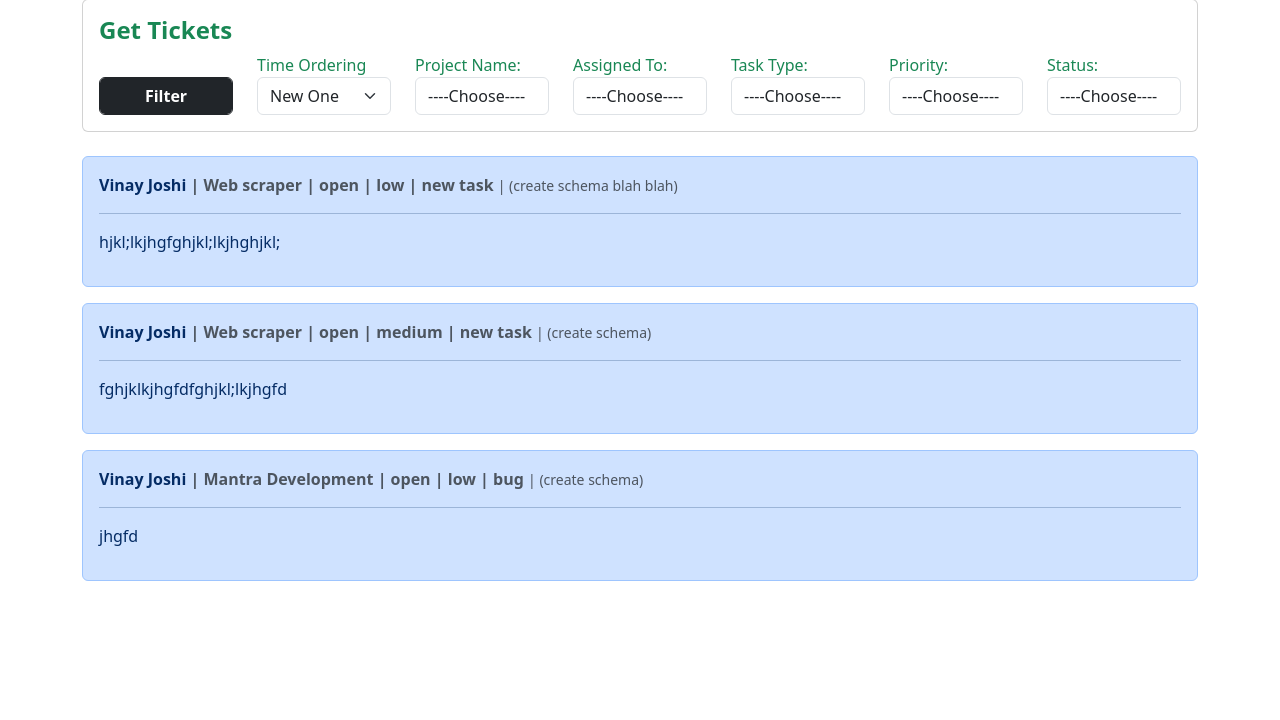
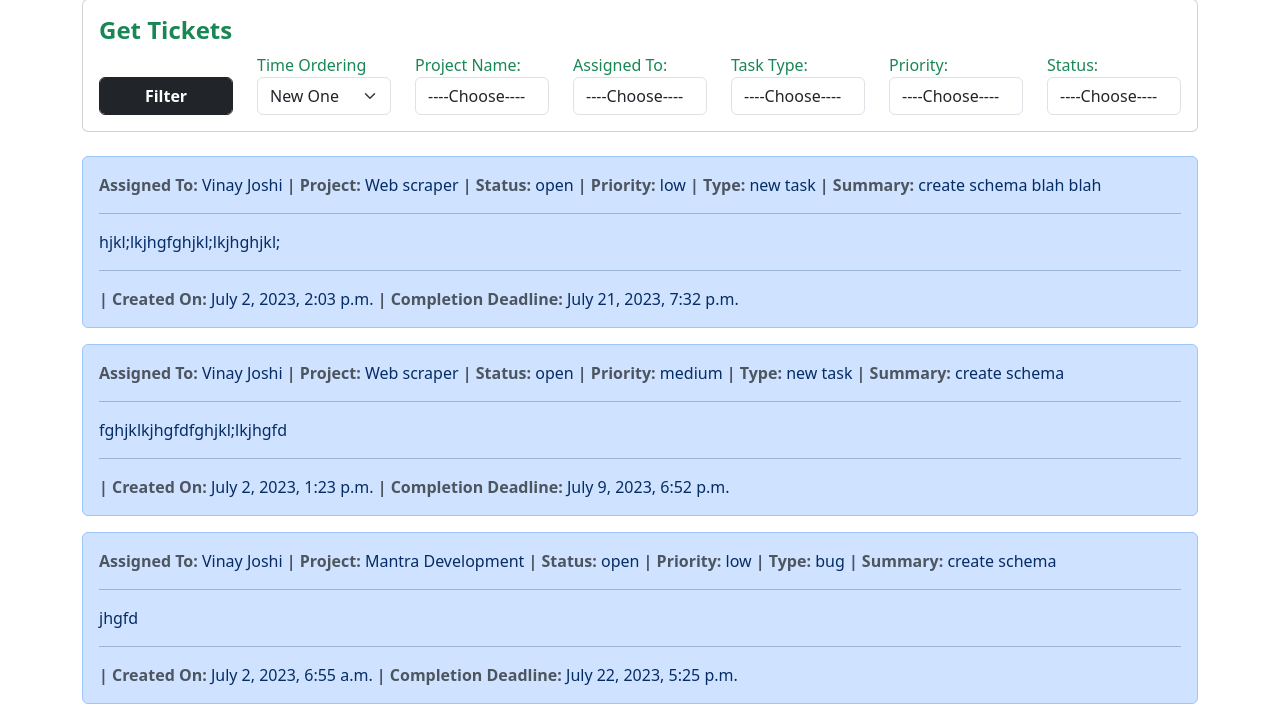
Before and after one commit to vinaycchndra/xIRA, a Django app: page /ticket/manage/ in a window 1280 px wide. Shown: the part 86-806 px from the top of the page. Before the commit the page ends 667 px from the top, so only its background shows below. Run offline with Django 4.2, Linux system fonts and the light colour scheme; a user stored in the database is signed in; data comes from the database, SQL or seed files in the repository.

Commit message:
changed some style of the manage ticket page

```diff
--- a/accounts/models.py
+++ b/accounts/models.py
@@ -1,6 +1,5 @@
 from django.db import models
 from django.contrib.auth.models import AbstractBaseUser, BaseUserManager
-
 
 
 class MyAccountManager(BaseUserManager):
--- a/templates/manage_ticket.html
+++ b/templates/manage_ticket.html
@@ -82,14 +82,28 @@
 <div class="container mt-4">
 	{% for task in tasks %}
 	<div class="alert alert-primary" role="alert">
-	 <strong>{{task.assignee}}</strong>
-	 <strong class="text-muted">| {{task.project}}</strong>
-	 <strong class="text-muted">| {{task.status}}</strong>
-	 <strong class="text-muted">| {{task.priority}}</strong>
-	 <strong class="text-muted">| {{task.task_type}}</strong>
-	 <small class="text-muted">| ({{task.short_summary}})</small>
-	 <hr>
-	 <p>{{task.description}}</p>
+
+		<strong class="text-muted"> Assigned To: </strong>
+		{{task.assignee}}
+		<strong class="text-muted">| Project: </strong>
+		{{task.project}}
+		<strong class="text-muted">| Status: </strong>
+	    {{task.status}}
+	 	<strong class="text-muted">| Priority: </strong>
+	    {{task.priority}}
+		<strong class="text-muted">| Type: </strong>
+	    {{task.task_type}}
+		<strong class="text-muted">| Summary: </strong>
+	    {{task.short_summary}}
+	 	<hr>
+	 	<p>{{task.description}}</p>
+	 	<hr>
+	<strong class="text-muted">| Created On: </strong>
+	 {{task.start_date}}
+
+	<strong class="text-muted">| Completion Deadline: </strong>
+	 {{task.estimated_end_date}}
+
  	</div>
 	{% endfor %}
 
```
